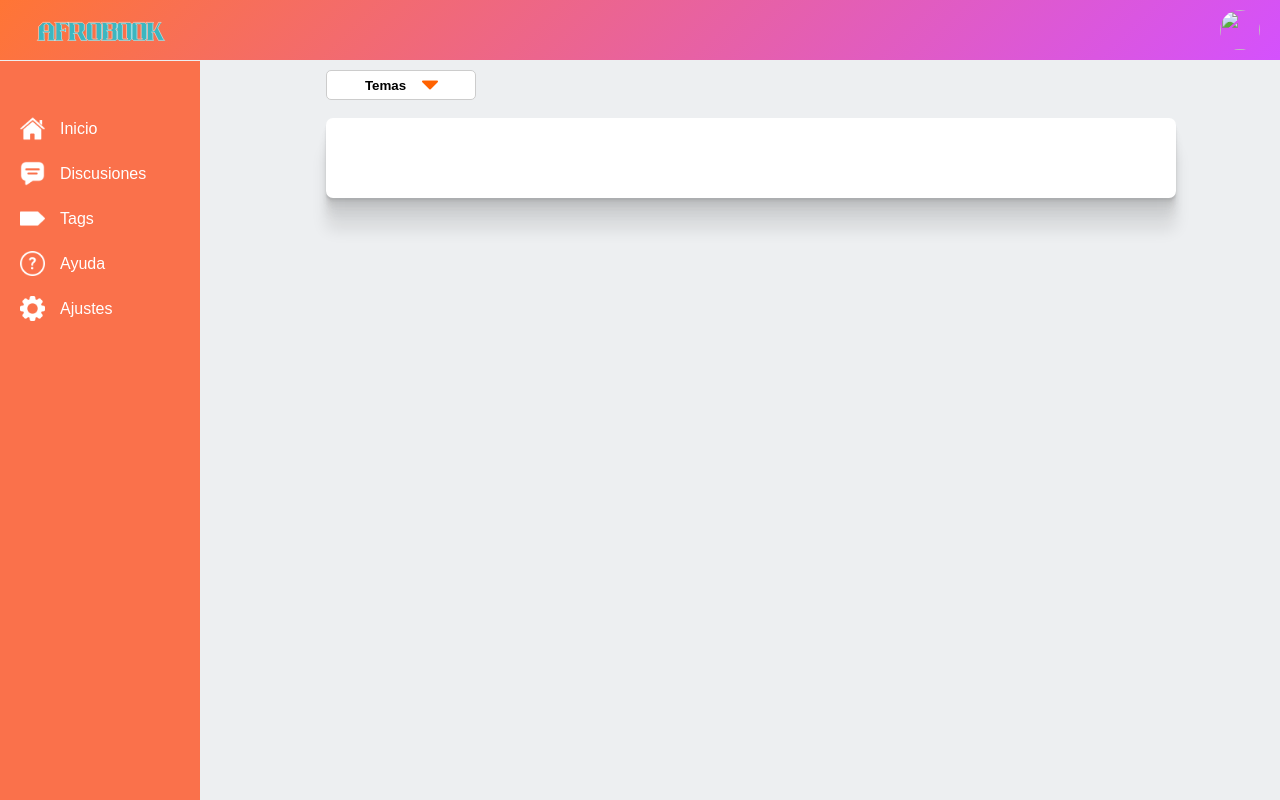
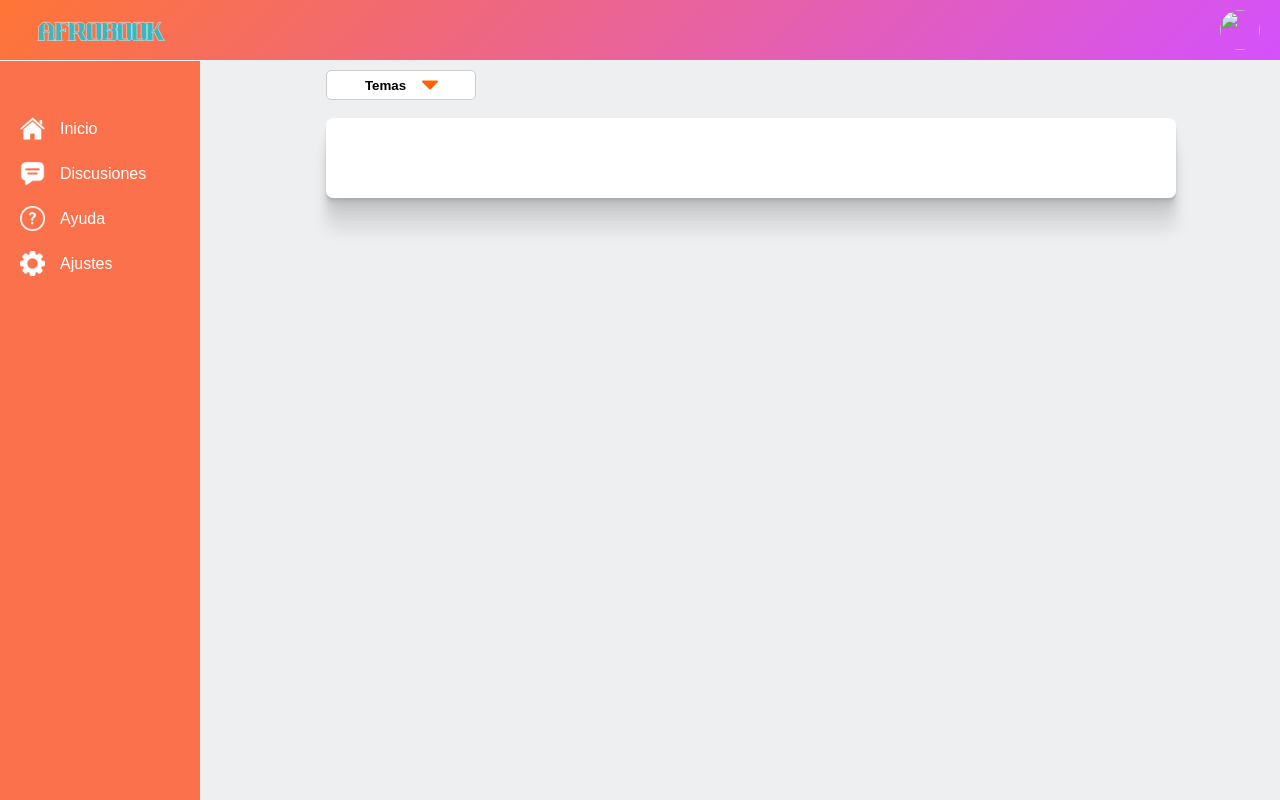
Before and after one commit to GhassanKY/foro_Repositorio, a PHP site: page /temas.php?id=1 in a window 1280 px wide. Run offline with PHP 8.4, Linux system fonts and the light colour scheme; the visitor is signed in with stand-in values (Sample User, id 1); data that the repository does not hold is empty.

Commit message:
quitar 'tags' del menú

```diff
--- a/FRONTEND/conversacion.php
+++ b/FRONTEND/conversacion.php
@@ -70,7 +70,6 @@ $codiGod = $_GET["id"];
                 <li class="listGroup"><img src="image/hom.png" alt="Chat" class="imgBar"> Inicio</li>
             </a>
             <li class="listGroup"><img src="image/chat.png" alt="Chat" class="imgBar"> Discusiones</li>
-            <li class="listGroup"><img src="image/tag.png" alt="Chat" class="imgBar"> Tags</li>
             <li class="listGroup"><img src="image/question.png" alt="Chat" class="imgBar"> Ayuda</li>
             <a href="sidebar.php?id=3"><li class="listGroup"><img src="image/config.png" alt="Chat" class="imgBar"> Ajustes</li></a>
         </ul>
--- a/FRONTEND/temas.php
+++ b/FRONTEND/temas.php
@@ -46,7 +46,7 @@
         <ul>
              <a href="sesion.php"><li class="listGroup"><img src="image/hom.png" alt="Chat" class="imgBar">  Inicio</li></a>
             <li class="listGroup"><img src="image/chat.png" alt="Chat" class="imgBar"> Discusiones</li>
-            <li class="listGroup"><img src="image/tag.png" alt="Chat" class="imgBar"> Tags</li>
+
             <li class="listGroup"><img src="image/question.png" alt="Chat" class="imgBar"> Ayuda</li>
             <a href="sidebar.php?id=3"><li class="listGroup"><img src="image/config.png" alt="Chat" class="imgBar"> Ajustes</li></a>
         </ul>
```
